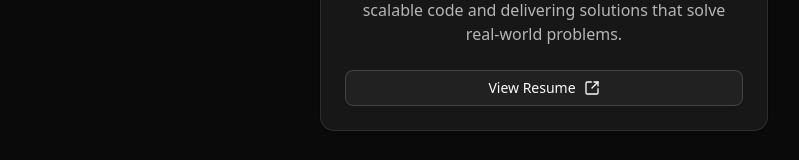
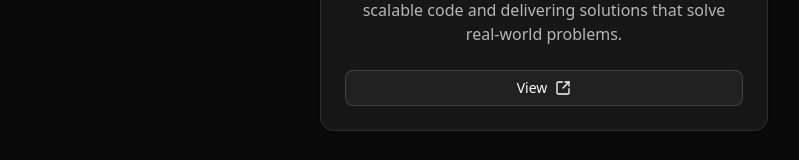
Before and after one commit to Kurt013/my-portfolio, a React (Vite) app: page / in a window 1280 px wide. Shown: the part 2984-3144 px from the top of the page, without its empty margins (96-895 px from the left). Built offline with nearby package versions, Linux system fonts and the light colour scheme.

Commit message:
updated content of resume section

```diff
--- a/src/components/Resume.tsx
+++ b/src/components/Resume.tsx
@@ -25,9 +25,9 @@ const Resume = () => {
             <CardTitle className="text-xl">Software Developer</CardTitle>
           </CardHeader>
           <CardContent className="text-foreground/70">
-              With hands-on experience building full-stack
-              and backend web applications. Focused on writing clean, scalable code and
-              delivering solutions that solve real-world problems.
+            With hands-on experience building full-stack and backend web
+            applications. Focused on writing clean, scalable code and delivering
+            solutions that solve real-world problems.
           </CardContent>
           <CardFooter>
             <Button variant="outline" asChild className="w-full">
@@ -35,7 +35,7 @@ const Resume = () => {
                 href="https://drive.google.com/drive/folders/1o1dGH22KkmVKjPmAaL89Ova3y_s22hWg?usp=sharing"
                 target="_blank"
               >
-                View Resume
+                View
                 <SquareArrowOutUpRight />
               </a>
             </Button>
```
